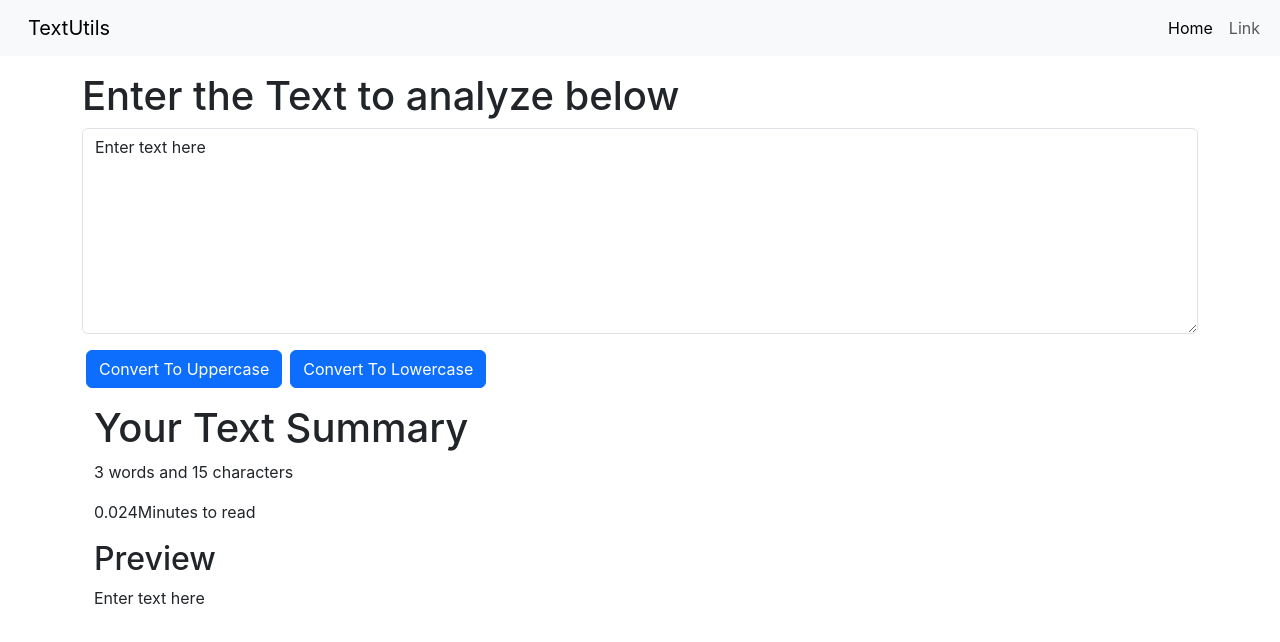
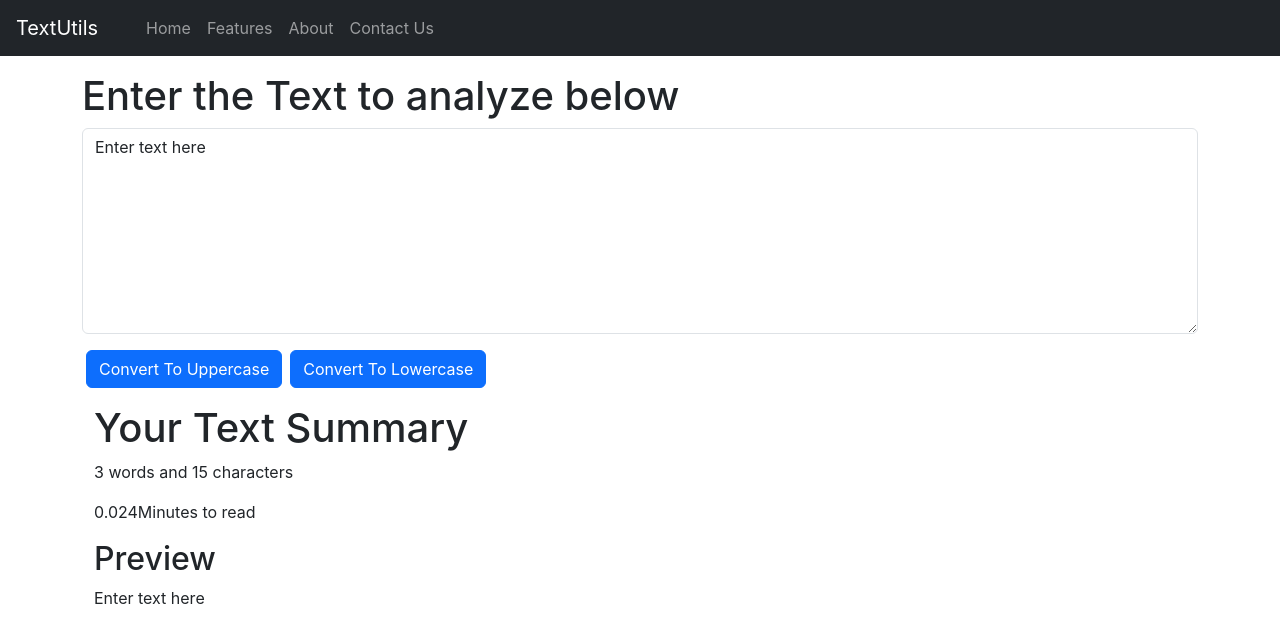
Before and after one commit to poojarupanwar/ReactJsTutorials, a React (Create React App) app in the folder my-app/: page / in a window 1280 px wide. Shown: the top 642 px of the page. Built offline with nearby package versions, Linux system fonts and the light colour scheme.

Commit message:
Update Navbar.js

```diff
--- a/my-app/src/components/Navbar.js
+++ b/my-app/src/components/Navbar.js
@@ -5,23 +5,48 @@
   return (
 
 
-    <nav className="navbar navbar-expand-lg bg-body-tertiary ">
-        <div className="container-fluid">
-          <a className="navbar-brand" href="/">{props.title}</a>
-         <div className="collapse navbar-collapse" id="navbarSupportedContent">
-      <ul className="navbar-nav me-auto mb-2 mb-lg-0">
-        <li className="nav-item">
-          <a className="nav-link active" aria-current="page" href="/">{props.home}</a>
+  /*  <nav classNameName="navbar navbar-expand-lg bg-body-tertiary ">
+        <div classNameName="container-fluid">
+          <a classNameName="navbar-brand" href="/">{props.title}</a>
+         <div classNameName="collapse navbar-collapse" id="navbarSupportedContent">
+      <ul classNameName="navbar-nav me-auto mb-2 mb-lg-0">
+        <li classNameName="nav-item">
+          <a classNameName="nav-link active" aria-current="page" href="/">{props.home}</a>
         </li>
-        <li className="nav-item">
-          <a className="nav-link" href="/">Link</a>
+        <li classNameName="nav-item">
+          <a classNameName="nav-link" href="/">Link</a>
         </li>
 
       </ul>
 
     </div>
   </div>
-  </nav>
+  </nav> */
+
+  <>
+  <nav className="navbar navbar-expand-lg navbar-dark bg-dark">
+  <a className="navbar-brand" href="/">{props.title}</a>
+  <button className="navbar-toggler" type="button" data-toggle="collapse" data-target="/navbarNav" aria-controls="navbarNav" aria-expanded="false" aria-label="Toggle navigation">
+    <span className="navbar-toggler-icon"></span>
+  </button>
+  <div className="collapse navbar-collapse" id="navbarNav">
+    <ul className="navbar-nav">
+      <li className="nav-item active">
+        <a className="nav-link" href="/">{props.home}  </a>
+      </li>
+      <li className="nav-item">
+        <a className="nav-link" href="/">Features</a>
+      </li>
+      <li className="nav-item">
+        <a className="nav-link" href="/">About</a>
+      </li>
+      <li className="nav-item">
+        <a className="nav-link " href="/">Contact Us</a>
+      </li>
+    </ul>
+  </div>
+</nav>
+  </>
 
   )
 }
```
